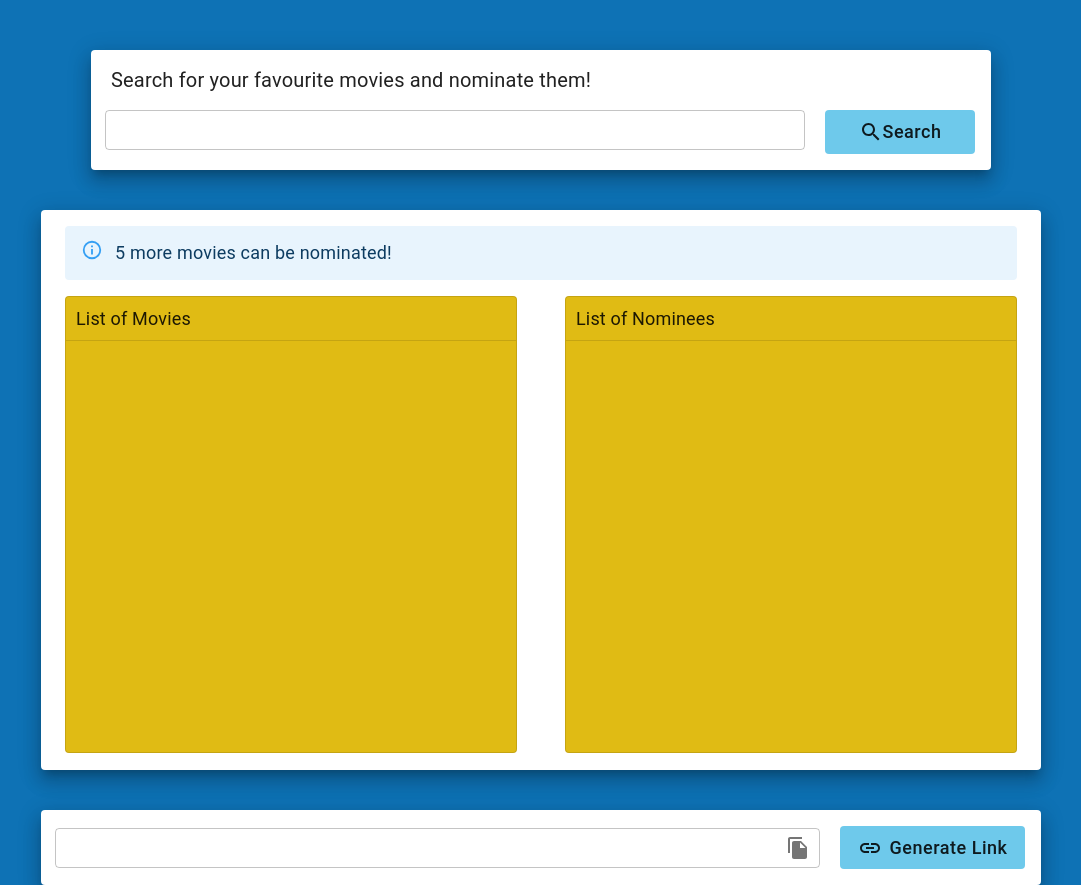
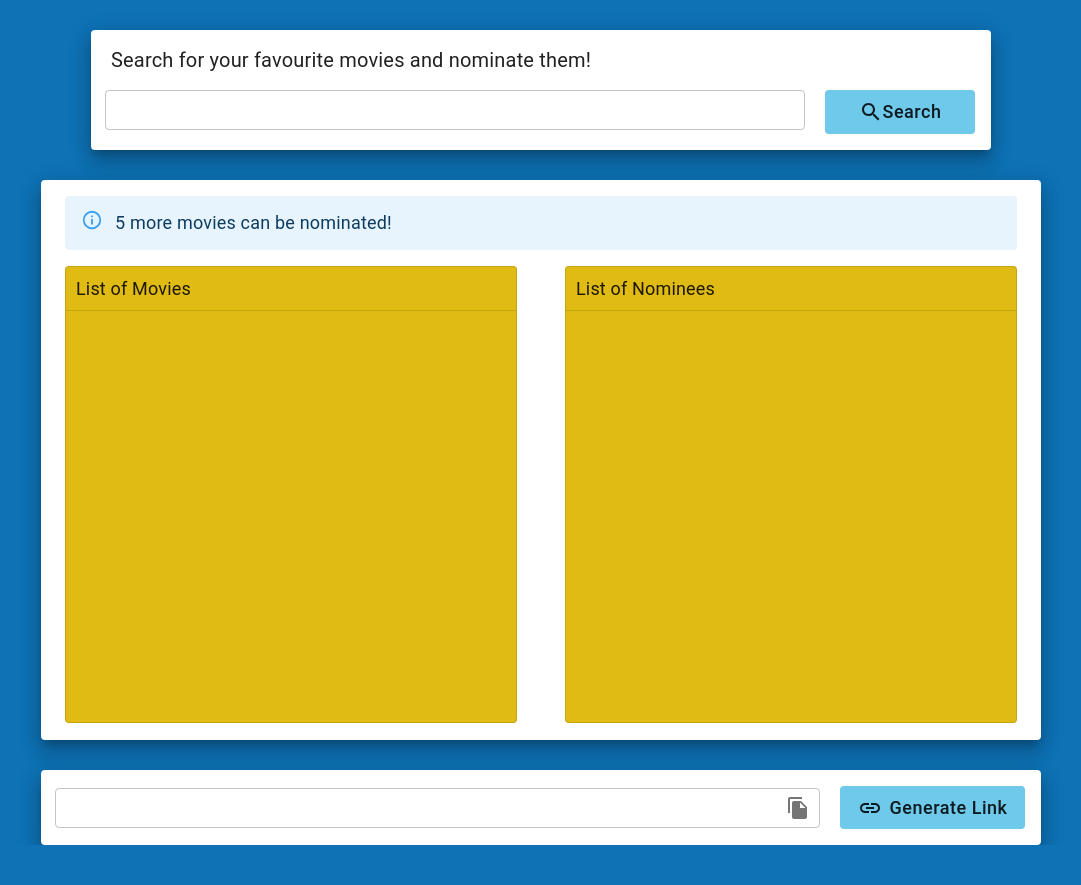
Before and after one commit to AnsonTu/The-Shoppies, a React (Create React App) app: page / in a window 1280 px wide. Shown: the whole page, without its empty margins (99-1180 px from the left). After the commit the page ends 845 px from the top, so only its background shows below. Built offline with nearby package versions, Linux system fonts and the light colour scheme.

Commit message:
Style fixes

```diff
--- a/src/components/LinkGenerator/index.js
+++ b/src/components/LinkGenerator/index.js
@@ -12,7 +12,7 @@ const useStyle = makeStyles({
   paper: {
     width: "1000px",
     height: "75px",
-    marginTop: "40px",
+    marginTop: "30px",
     display: "flex",
     alignItems: "center"
   },
--- a/src/components/ListContainer/index.js
+++ b/src/components/ListContainer/index.js
@@ -13,7 +13,7 @@ const useStyle = makeStyles({
   paper: {
     width: "1000px",
     height: "560px",
-    marginTop: "40px"
+    marginTop: "30px"
   },
   alert: {
     width: "920px",
@@ -42,7 +42,7 @@ const ListContainer = (props) => {
           </Alert>
         ) : (
           <Alert className={classes.alert} severity="success">
-            5 movies have been nominated!
+            5 movies have been nominated! Thank you for participating!
           </Alert>
         )}
         <Grid item container xs={6} alignItems="center" justify="center">
--- a/src/components/SearchBar/index.js
+++ b/src/components/SearchBar/index.js
@@ -10,7 +10,7 @@ const useStyle = makeStyles({
   paper: {
     width: "900px",
     height: "120px",
-    marginTop: "50px"
+    marginTop: "30px"
   },
   title: {
     margin: "15px 20px",
```
